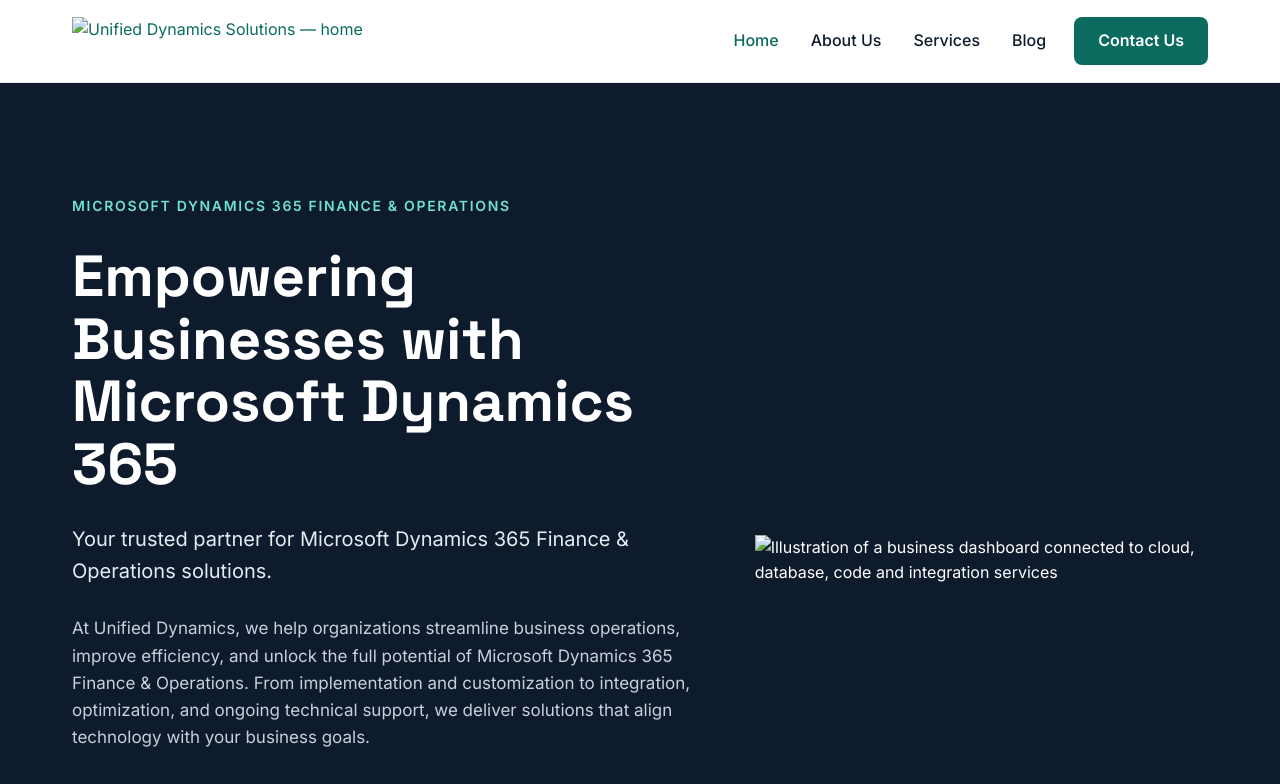
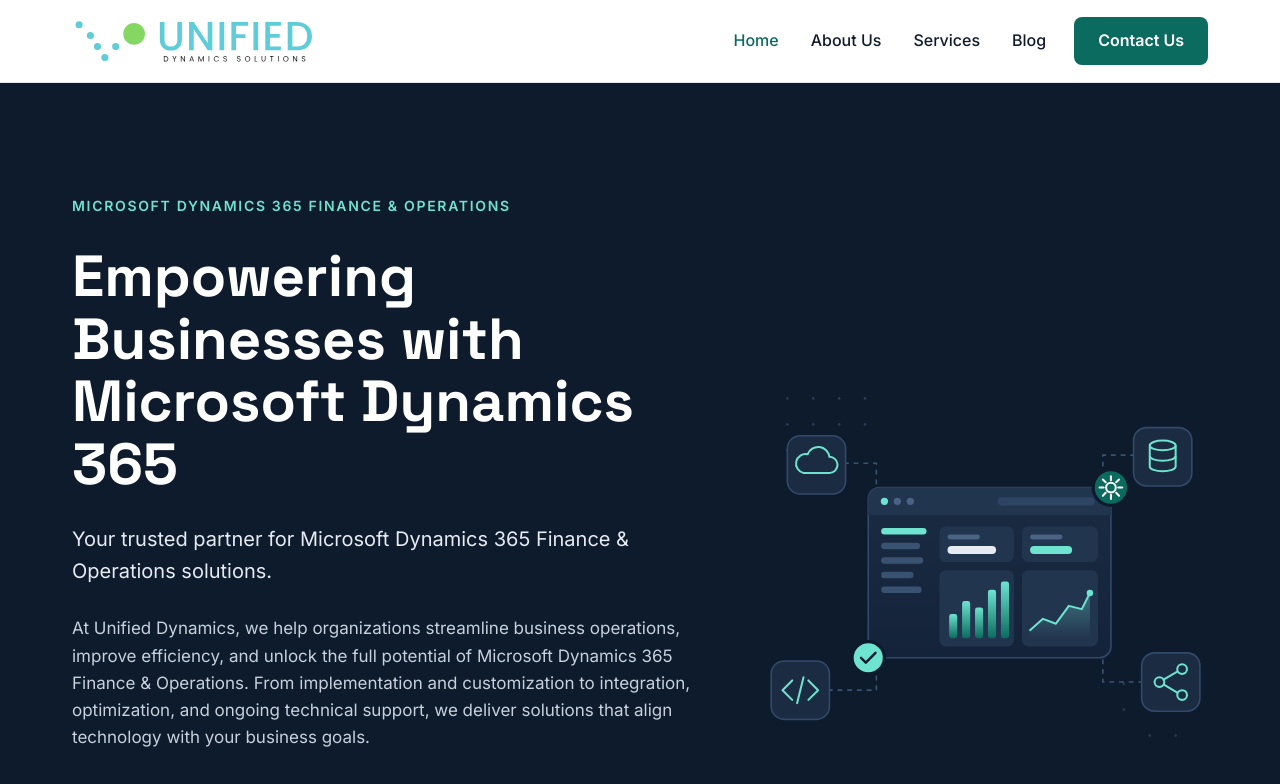
Before and after one commit to unifieddynamics2026/unified-dynamics-website, a plain HTML site: page index.html in a window 1280 px wide. Shown: the top 784 px of the page. Drawn offline with Linux system fonts and the light colour scheme.

Commit message:
Fix image paths on home page

```diff
--- a/index.html
+++ b/index.html
@@ -6,7 +6,7 @@
 <title>Unified Dynamics — Home</title>
 <meta name="description" content="Microsoft Dynamics 365 Finance &amp; Operations consulting, X++ development, integration and support.">
 <link rel="canonical" href="https://unified-dynamics.in/">
-<link rel="icon" href="assets/favicon.svg" type="image/svg+xml">
+<link rel="icon" href="favicon.svg" type="image/svg+xml">
 <link rel="preconnect" href="https://fonts.googleapis.com">
 <link rel="stylesheet" href="https://fonts.googleapis.com/css2?family=Inter:wght@400;500;600&amp;family=Space+Grotesk:wght@500;600;700&amp;display=swap">
 <style>
@@ -33,7 +33,7 @@ a{color:#0B6B5E}a:hover{color:#08493F}
 <header style="border-bottom: 1px solid #E3E7ED; background: #FFFFFF">
 <div class="wrap nav" style="display: flex; flex-wrap: wrap; align-items: center; justify-content: space-between; gap: 16px; padding-top: 16px; padding-bottom: 16px">
 <a href="index.html" style="display: flex; align-items: center; text-decoration: none; min-height: 44px">
-<img src="assets/logo.svg" alt="Unified Dynamics Solutions — home" style="height: 48px; width: auto; display: block">
+<img src="logo.svg" alt="Unified Dynamics Solutions — home" style="height: 48px; width: auto; display: block">
 </a>
 <nav aria-label="Main" style="display: flex; flex-wrap: wrap; align-items: center; gap: 24px">
 <a class="lnk" href="index.html" aria-current="page" style="color: #0B6B5E">Home</a>
@@ -58,7 +58,7 @@ a{color:#0B6B5E}a:hover{color:#08493F}
 </div>
 <div style="margin-top: 32px; font-family: 'Space Grotesk', sans-serif; font-weight: 600; font-size: 18px; color: #6EE3CF">Our Expertise. Your Business Growth.</div>
 </div>
-<img src="assets/hero-tech.svg" alt="Illustration of a business dashboard connected to cloud, database, code and integration services" style="width: 100%; max-width: 560px; height: auto; justify-self: center">
+<img src="hero-tech.svg" alt="Illustration of a business dashboard connected to cloud, database, code and integration services" style="width: 100%; max-width: 560px; height: auto; justify-self: center">
 </div>
 </section>
 
@@ -158,7 +158,7 @@ a{color:#0B6B5E}a:hover{color:#08493F}
 <div class="wrap" style="display: flex; flex-direction: column; gap: 48px">
 <div style="display: flex; flex-wrap: wrap; gap: 48px; justify-content: space-between">
 <div style="display: flex; flex-direction: column; gap: 12px; max-width: 320px">
-<img src="assets/logo-white.svg" alt="Unified Dynamics Solutions" style="height: 52px; width: auto; display: block; align-self: flex-start">
+<img src="logo-white.svg" alt="Unified Dynamics Solutions" style="height: 52px; width: auto; display: block; align-self: flex-start">
 <p style="margin: 0">Simplifying Business Through Intelligent Dynamics 365 Solutions.</p>
 </div>
 <div style="display: flex; flex-direction: column; gap: 10px">
```
